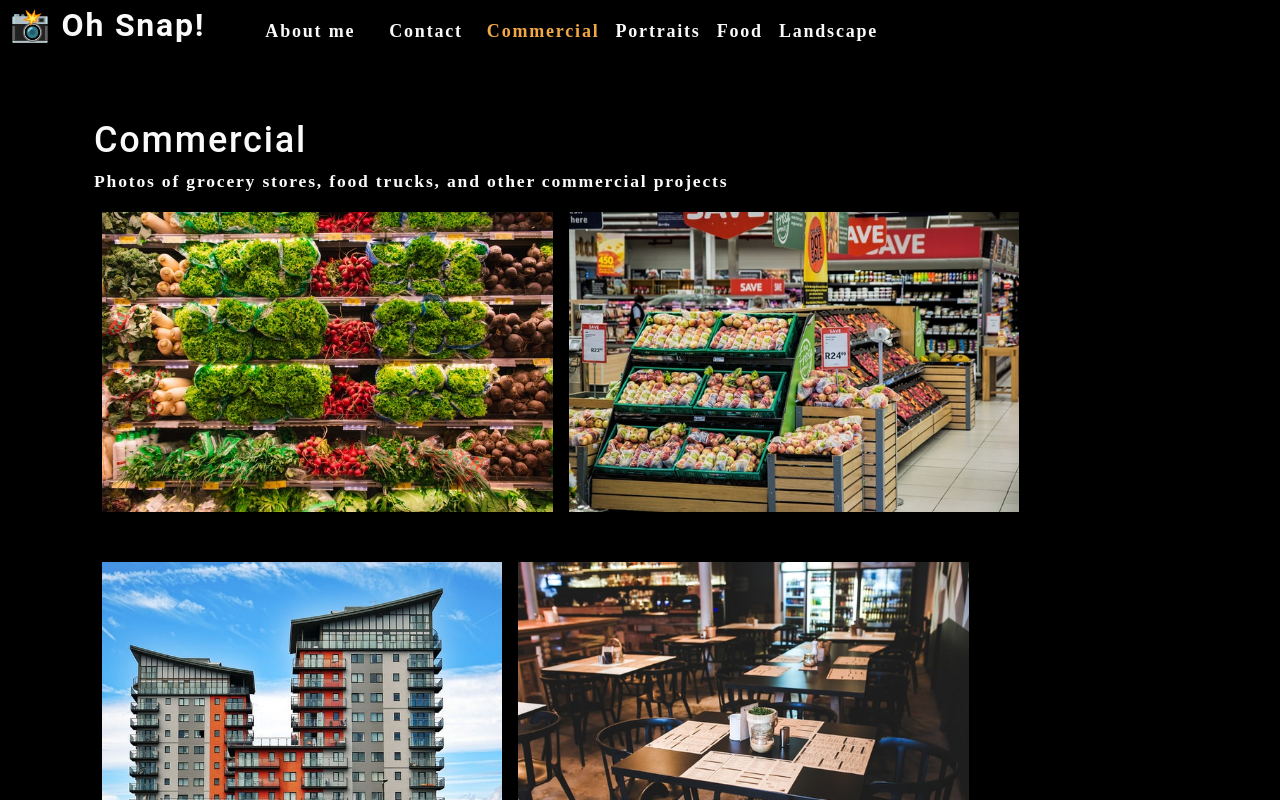
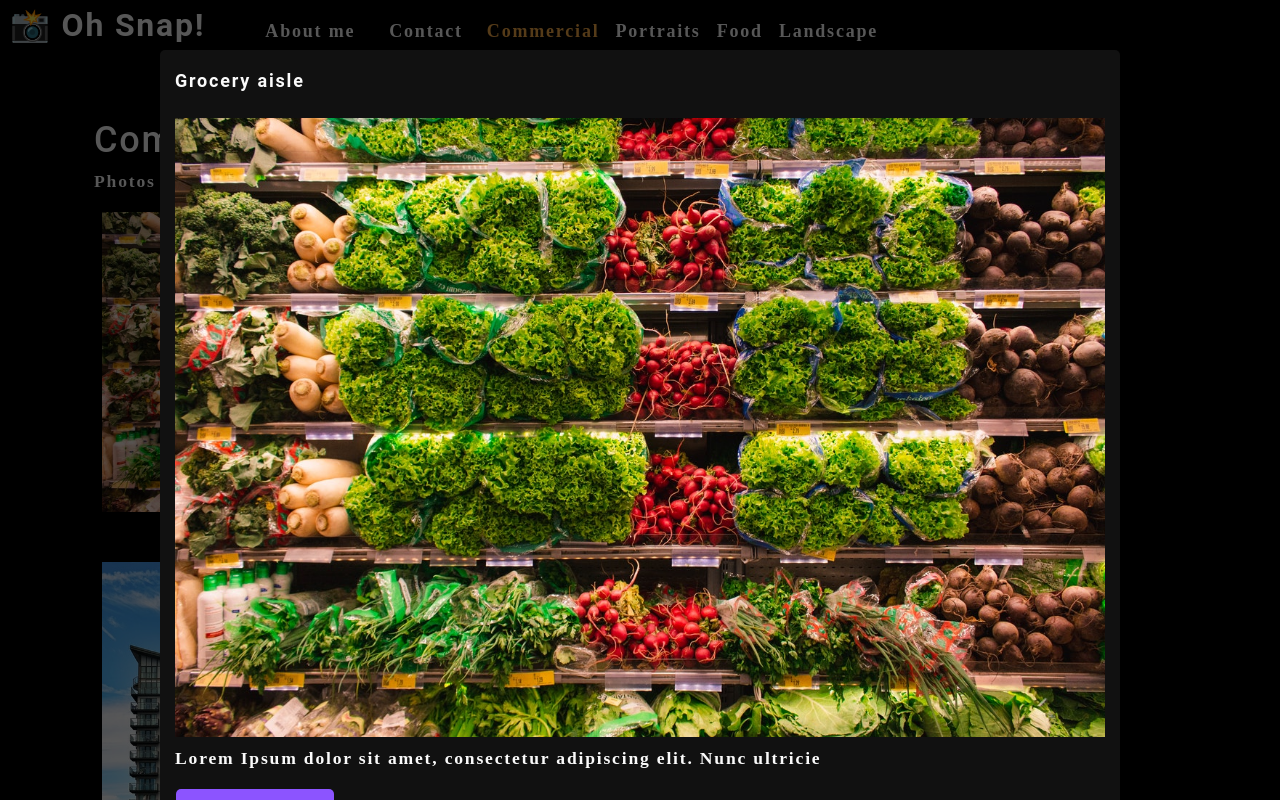
Before and after one commit to Cody-Junier/photo-port, a React (Create React App) app: page / in a window 1280 px wide. Both pictures are taken after a click on the picture 327 px from the left and 361 px from the top of the page. Shown: the top 800 px of the page. Built offline with nearby package versions, Linux system fonts and the light colour scheme.

Commit message:
added modal

```diff
--- /dev/null
+++ b/src/components/Modal/index.js
@@ -0,0 +1,20 @@
+import React from 'react';
+
+function Modal({currentPhoto}) {
+    const{ name, category, description, index}= currentPhoto
+
+    return (
+        <div className="modalBackdrop">
+        <div className="modalContainer">
+          <h3 className="modalTitle">{name}</h3>
+          <img alt={category} src={require(`../../assets/large/${category}/${index}.jpg`)} />
+          <p>{description}</p>
+          <button type="button">
+            Close this modal
+          </button>
+        </div>
+      </div>
+    );
+}
+
+export default Modal;
--- a/src/components/PhotoList/index.js
+++ b/src/components/PhotoList/index.js
@@ -1,4 +1,6 @@
 import React, { useState } from 'react';
+import Modal from '../Modal';
+
 const PhotoList = ({ category }) => {
   const [photos] = useState([
     {
@@ -116,17 +118,26 @@
         'Lorem ipsum dolor sit amet, consectetur adipiscing elit. Nunc ultricie'
     }
   ]);
+  const [isModalOpen, setIsModalOpen] =useState(false)
+  const currentPhotos = photos.filter(photo => photo.category === category);
 
-  const currentPhotos = photos.filter(photo => photo.category === category);
-console.log(category)
+  const [currentPhoto, setCurrentPhoto] = useState()
+
+  const toggleModal= (image, i)=>{
+    setCurrentPhoto({...image, index:i})
+    setIsModalOpen(true)
+  }
+
   return (
     <div>
+      {isModalOpen && <Modal currentPhoto={currentPhoto}/>}
       <div className="flex-row">
         {currentPhotos.map((image, i) => (
           <img
             src={require(`../../assets/small/${category}/${i}.jpg`)}
             alt={image.name}
             className="img-thumbnail mx-1"
+            onClick={()=> toggleModal(image, i)}
             key={image.name}
           />
         ))}
```
